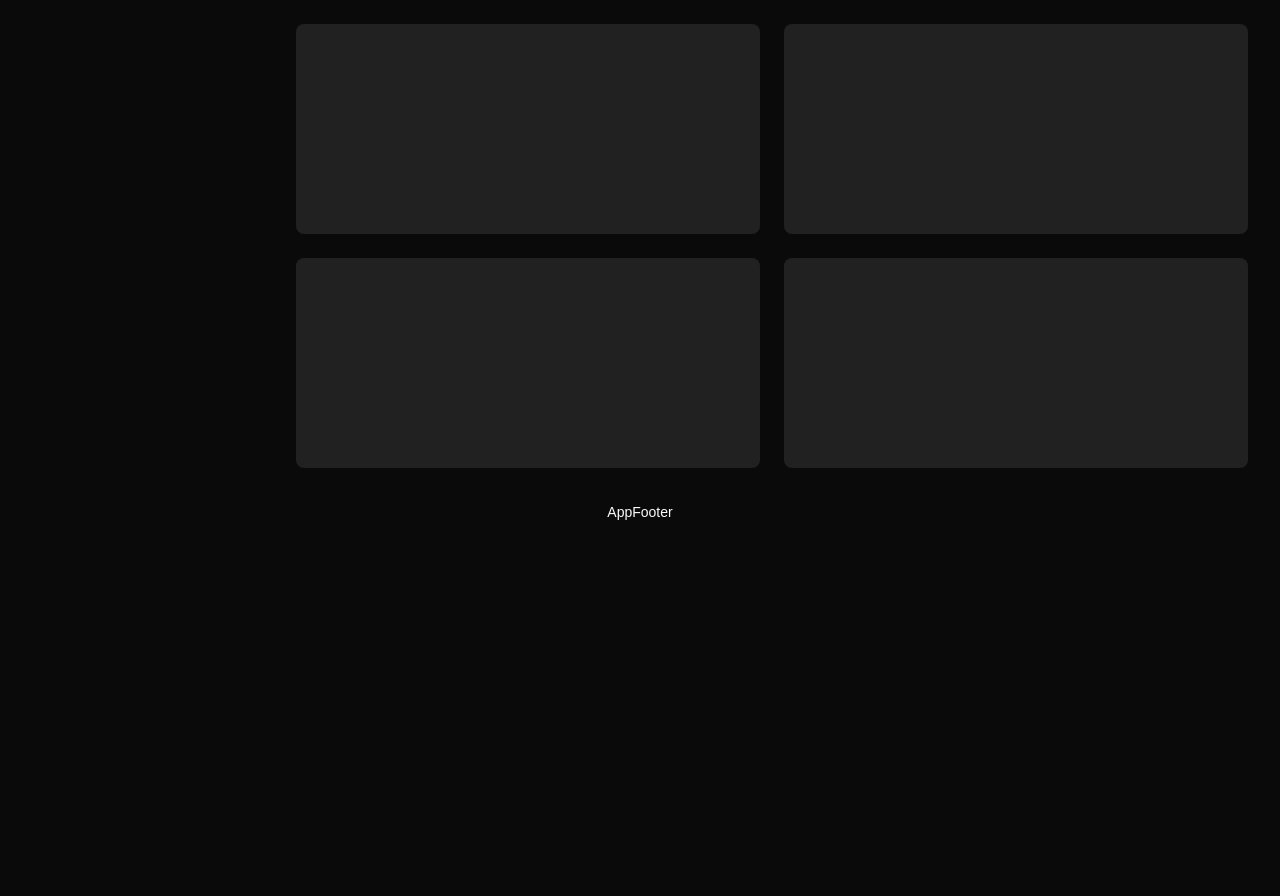
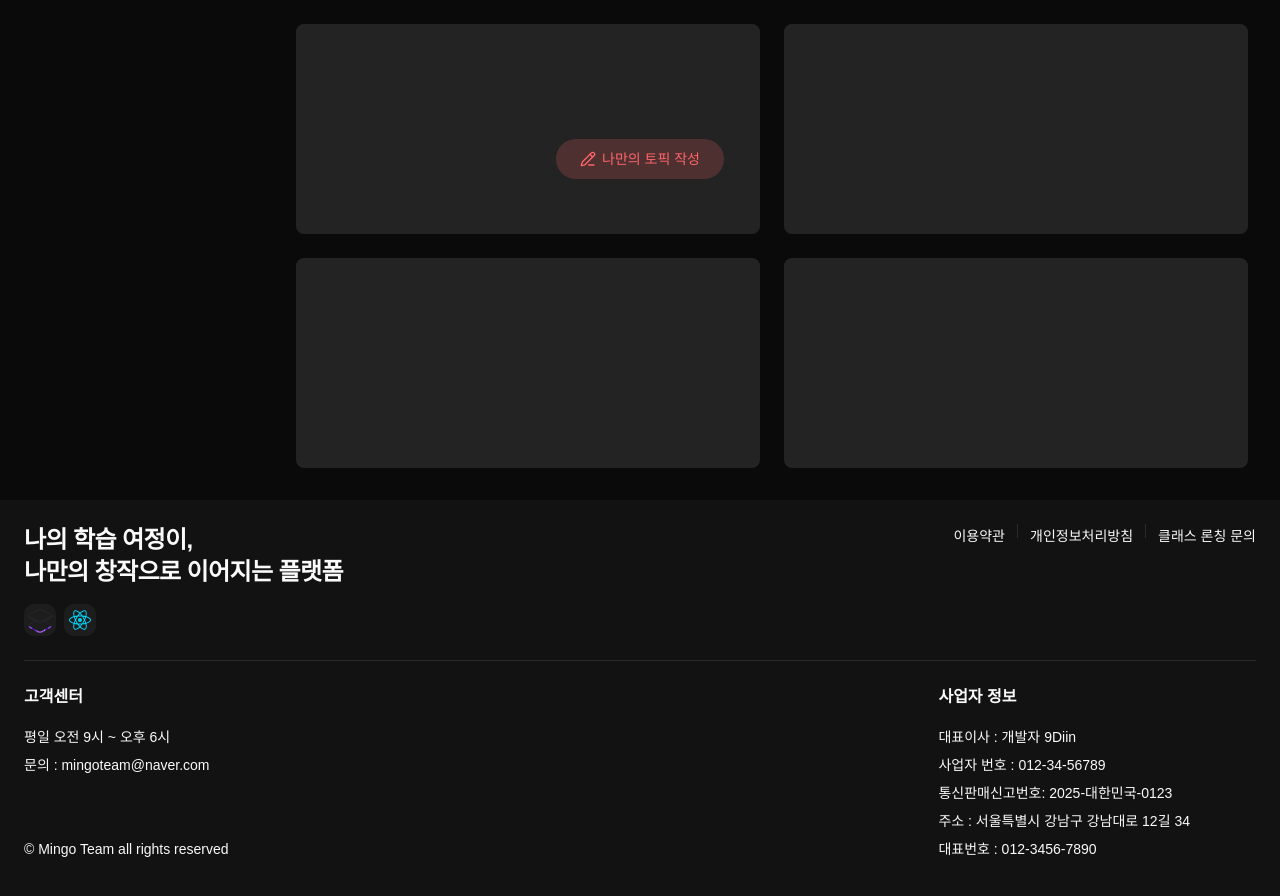
Before and after one commit to iujisu/vite-project, a React (Vite) app: page / in a window 1280 px wide. Shown: the part 580-1476 px from the top of the page. Before the commit the page ends 1104 px from the top, so only its background shows below. Built offline with nearby package versions, Linux system fonts and the light colour scheme.

Commit message:
start16강

```diff
--- a/src/App.tsx
+++ b/src/App.tsx
@@ -1,6 +1,8 @@
+import { PencilLine } from "lucide-react";
 import { AppFooter, AppHeader, AppSidebar } from "./components/common"
 import { SkeletonHotTopic, SkeletonNewTopic } from "./components/skeleton";
 import { ThemeProvider } from "./components/theme-provider";
+import { Button } from "./components/ui";
 
 function App() {
   return (
@@ -9,6 +11,11 @@
           <AppHeader />
             <div className="container">
               <main className="w-full h-full min-h-[720px] flex p-8 gap-6">
+                <div className="fixed right-1/2 bottom-10 translate-x-1/2 z-20 items-center">
+                  <Button variant={"destructive"} className="!py-5 !px-6 rounded-full">
+                    <PencilLine/>나만의 토픽 작성
+                  </Button>
+                </div>
                 <AppSidebar />
                 <section className="flex-1">
                   <div className="w-full flex flex-col gap-12">
--- a/src/components/common/AppFooter.tsx
+++ b/src/components/common/AppFooter.tsx
@@ -1,5 +1,58 @@
+import { Button, Separator } from "../ui";
+
 function AppFooter() {
-    return <div>AppFooter</div>
+    return(
+    <footer className="w-full flex flex-col items-center justify-center bg-[#121212]">
+            <div className="w-full max-w-[1328px] flex flex-col gap-6 p-6 pb-18">
+                <div className="w-full flex flex-col items-start justify-between gap-6 md:flex-row md:gap-0">
+                    <div className="flex flex-col items-start gap-4">
+                        <div className="flex flex-col items-start">
+                            <h3 className="scroll-m-20 text-base md:text-2xl font-semibold tracking-tight">나의 학습 여정이,</h3>
+                            <h3 className="scroll-m-20 text-base md:text-2xl font-semibold tracking-tight">나만의 창작으로 이어지는 플랫폼</h3>
+                        </div>
+                        <div className="flex items-center gap-2">
+                            <Button variant={"outline"} size={"icon"} className="border-0">
+                                <img src="/assets/hero.png" alt="@SNS" className="w-6 h-6 mt-[2px]" />
+                            </Button>
+                            <Button variant={"outline"} size={"icon"} className="border-0">
+                                <img src="/assets/react.svg" alt="@SNS" className="w-[22px] h-[22px]" />
+                            </Button>
+                        </div>
+                    </div>
+                    <div className="flex items-center gap-3">
+                        <p className="cursor-pointer transition-all duration-300 hover:font-medium">이용약관</p>
+                        <Separator orientation="vertical" className="!h-[14px]" />
+                        <p className="cursor-pointer transition-all duration-300 hover:font-medium">개인정보처리방침</p>
+                        <Separator orientation="vertical" className="!h-[14px]" />
+                        <p className="cursor-pointer transition-all duration-300 hover:font-medium">클래스 론칭 문의</p>
+                    </div>
+                </div>
+                <Separator />
+                <div className="w-full flex flex-col items-start justify-between gap-12 md:flex-row md:gap-0">
+                    <div className="h-full flex flex-col justify-between">
+                        <div className="flex flex-col">
+                            <p className="h-10 text-base font-semibold">고객센터</p>
+                            <div className="flex flex-col items-start gap-1">
+                                <p>평일 오전 9시 ~ 오후 6시</p>
+                                <p>문의 : mingoteam@naver.com</p>
+                            </div>
+                        </div>
+                        <p>© Mingo Team all rights reserved</p>
+                    </div>
+                    <div className="flex flex-col mr-[66px]">
+                        <p className="h-10 text-base font-semibold">사업자 정보</p>
+                        <div className="flex flex-col items-start gap-1">
+                            <p>대표이사 : 개발자 9Diin</p>
+                            <p>사업자 번호 : 012-34-56789</p>
+                            <p>통신판매신고번호: 2025-대한민국-0123</p>
+                            <p>주소 : 서울특별시 강남구 강남대로 12길 34</p>
+                            <p>대표번호 : 012-3456-7890</p>
+                        </div>
+                    </div>
+                </div>
+            </div>
+        </footer>
+    );
 }
 
 export { AppFooter };
--- a/src/index.css
+++ b/src/index.css
@@ -141,7 +141,7 @@
   display:flex;
   flex-direction: column;
   align-items: center;
-  justify-items: center;
+  /* justify-items: center; */
   margin: auto;
 
   .content {
```
